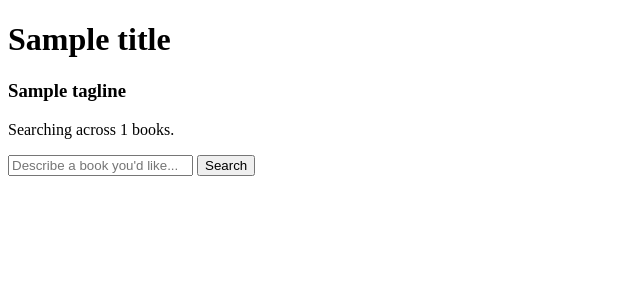
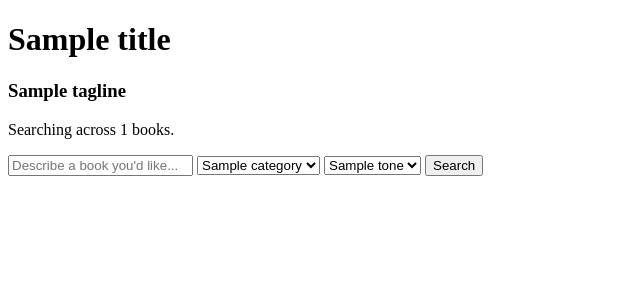
Before and after one commit to damla-bortucen/book-recommender, a FastAPI app: template templates/index.html in a window 1280 px wide. Shown: the top 300 px of the page, without its empty margins (0-640 px from the left). Run offline with FastAPI, Linux system fonts and the light colour scheme; the template is opened without the code that fills it: most values are stand-ins (such as "Sample title", 1, 10 or a date in 2020); parts of the project's set-up code (start-up, migrations or seed data) failed here and were passed over.

Commit message:
feat: add category and tone filters to search - wire category and emotion lists as dropdowns on search form

```diff
--- a/app.py
+++ b/app.py
@@ -10,6 +10,8 @@ templates = Jinja2Templates(directory="templates")
 
 recommender = BookRecommender.load()
 
+TONES = ["All", "Happy", "Surprising", "Angry", "Suspenseful", "Sad"]
+
 @app.get("/")
 def home(request: Request):
     return templates.TemplateResponse(
@@ -19,12 +21,20 @@ def home(request: Request):
             "title": "Book Recommender",
             "tagline": "Find your next read by describing it.",
             "book_count": len(recommender.books),
+            "categories": recommender.categories,
+            "tones": TONES,
         },
     )
 
 
+# Form tells FastAPI to read a form field called query (... means it's required.)
 @app.post("/search")
-def search(request: Request, query: str = Form(...)): # Form tells FastAPI to read a form field called query (... means it's required.)
+def search(
+    request: Request,
+    query: str = Form(...),
+    category: str = Form("All"),
+    tone: str = Form("All"),
+):
     results = recommender.recommend_from_query(query, category="All", tone="All")
     return templates.TemplateResponse(
         request,
--- a/templates/index.html
+++ b/templates/index.html
@@ -12,6 +12,19 @@
 
     <form hx-post="/search" hx-target="#results" hx-swap="innerHTML">
         <input type="text" name="query" placeholder="Describe a book you'd like...">
+
+        <select name="category">
+            {% for c in categories %}
+            <option value="{{ c }}">{{ c }}</option>
+            {% endfor %}
+        </select>
+
+        <select name="tone">
+            {% for t in tones %}
+            <option value="{{ t }}">{{ t }}</option>
+            {% endfor %}
+        </select>
+
         <button type="submit">Search</button>
     </form>
 
```
